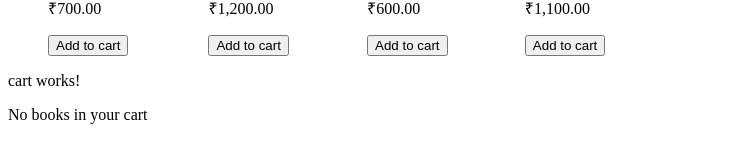
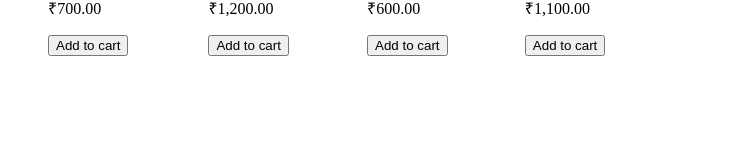
Before and after one commit to akhileshgoud2504/Angular-Firebase, an Angular app: page / in a window 1280 px wide. Shown: the part 257-420 px from the top of the page, without its empty margins (0-734 px from the left). Built offline with nearby package versions, Linux system fonts and the light colour scheme.

Commit message:
[TASK]: routing

```diff
--- a/src/app/app.component.html
+++ b/src/app/app.component.html
@@ -1,2 +1,4 @@
-<app-books></app-books>
-<app-cart></app-cart>
+<!-- <app-books></app-books>
+<app-cart></app-cart> -->
+
+<router-outlet></router-outlet>
--- a/src/app/app.module.ts
+++ b/src/app/app.module.ts
@@ -1,12 +1,13 @@
 import { NgModule } from "@angular/core";
 import { FormsModule } from "@angular/forms";
 import { BrowserModule } from "@angular/platform-browser";
+import { AppRoutingModule } from "./app-routing.module";
 import { AppComponent } from "./app.component";
 import { BooksModule } from "./books/books.module";
 import { CartComponent } from './cart/cart.component';
 @NgModule({
     declarations : [AppComponent, CartComponent],
-    imports : [BrowserModule,FormsModule,BooksModule],
+    imports : [BrowserModule,FormsModule,BooksModule,AppRoutingModule],
     bootstrap : [AppComponent]
 })
 
```
Also changed, not shown: src/app/app-routing.module.ts (added, +16 -0 lines).
